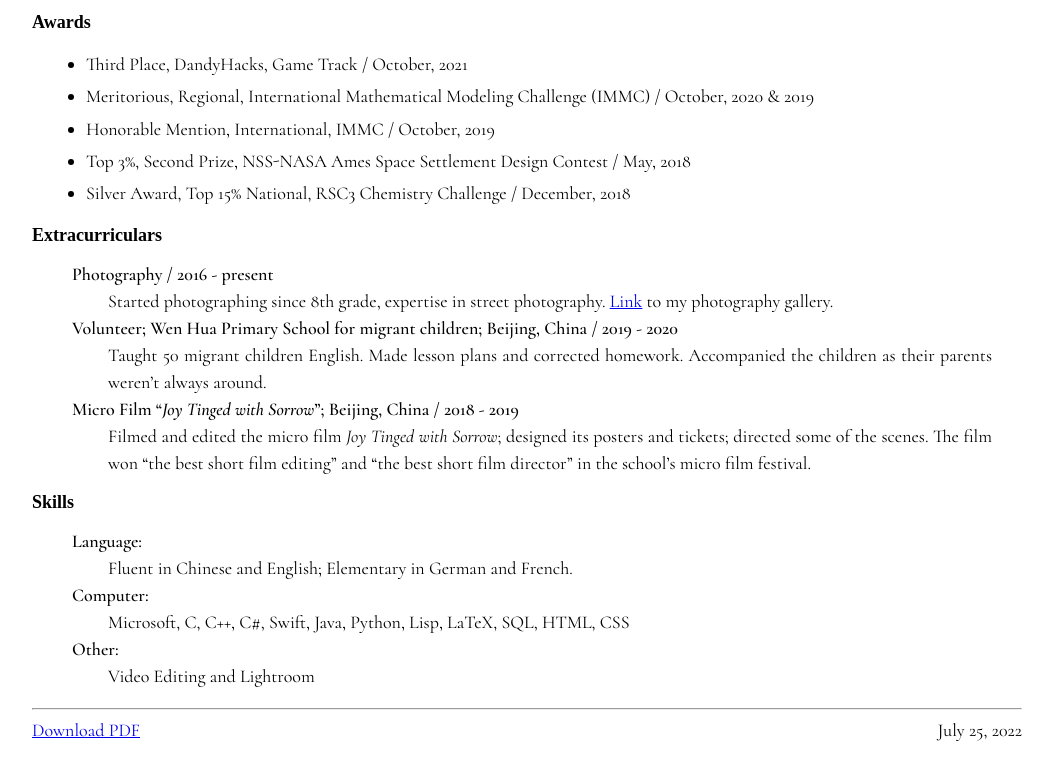
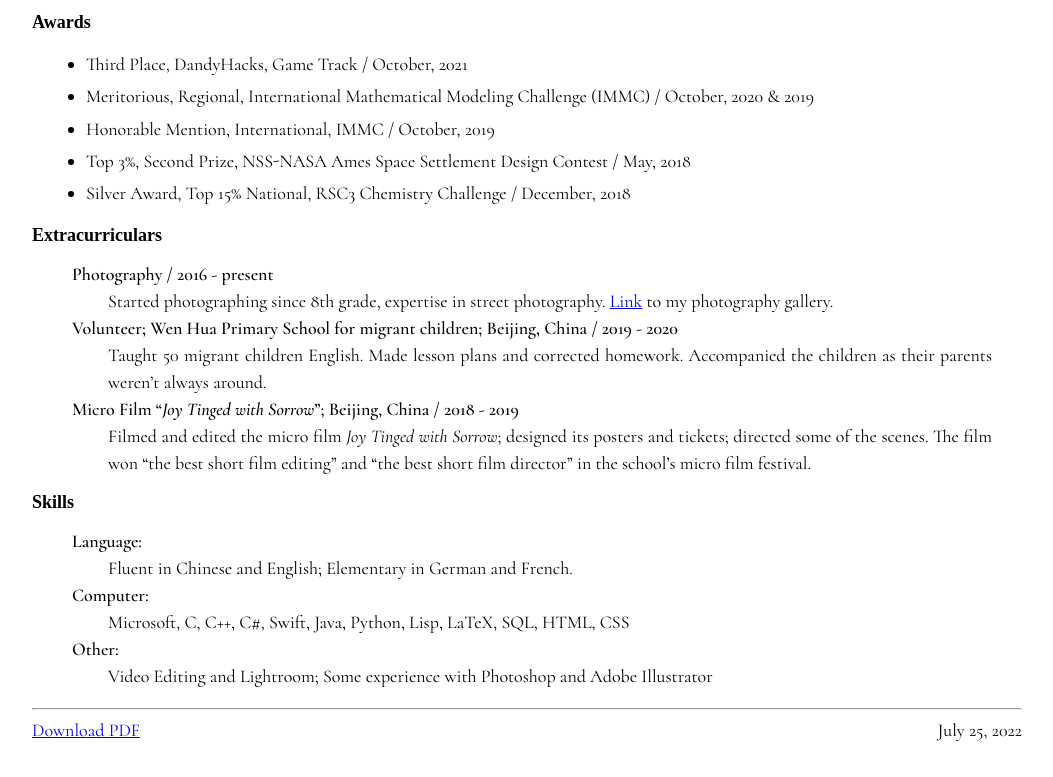
Before and after one commit to tinghe-c/tinghe-c.github.io, a plain HTML site: page index.html in a window 1280 px wide. Shown: the part 751-1528 px from the top of the page, without its empty margins (113-1166 px from the left). Drawn offline with Linux system fonts and the light colour scheme; a web font is replaced by a local one.

Commit message:
Update index.html

```diff
--- a/index.html
+++ b/index.html
@@ -100,7 +100,7 @@
       <li class="a">Computer:<br>
          Microsoft, C, C++, C#, Swift, Java, Python, Lisp, LaTeX, SQL, HTML, CSS</li>
       <li class="a">Other:<br>
-         Video Editing and Lightroom</li>
+         Video Editing and Lightroom; Some experience with Photoshop and Adobe Illustrator</li>
    </ul>
 
    <p>
```
